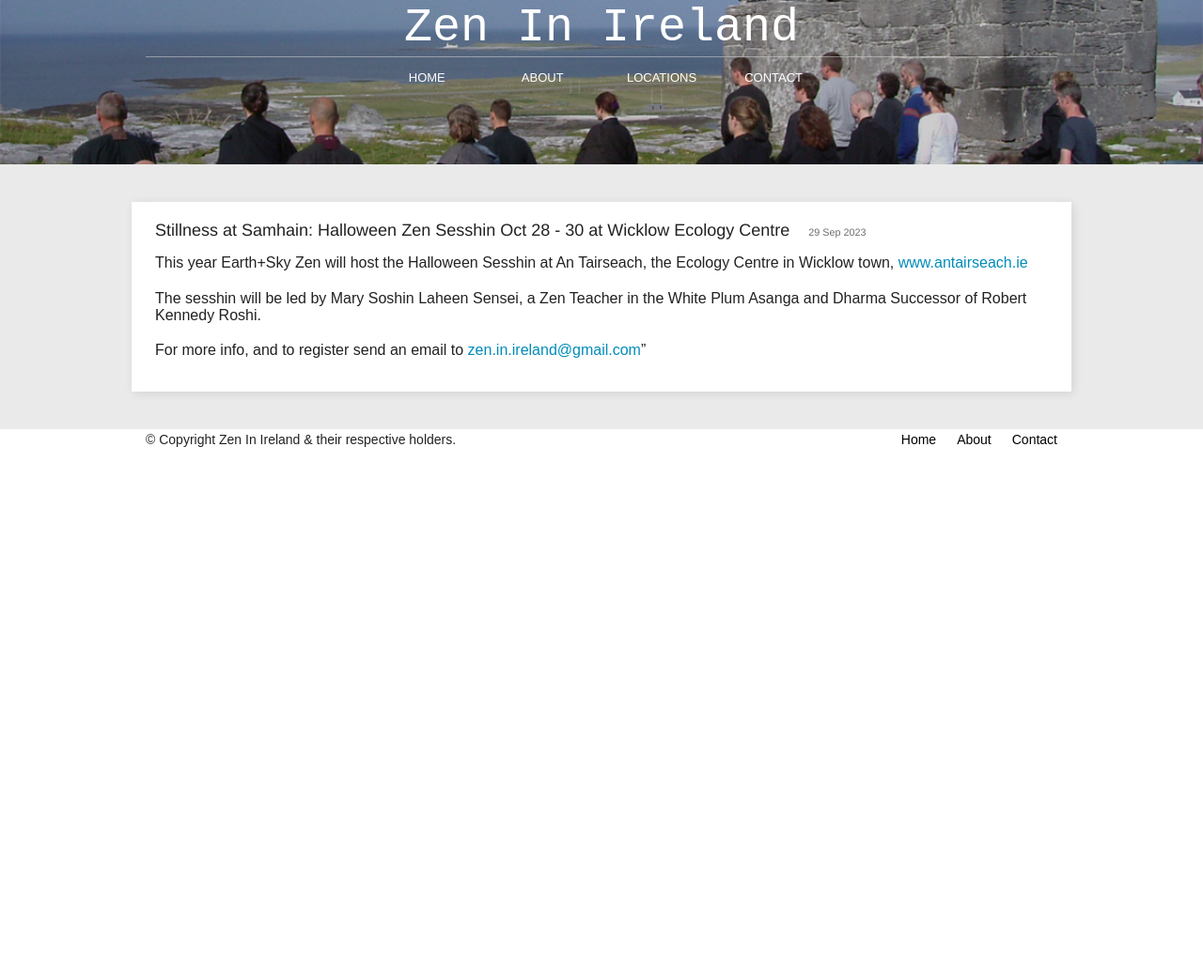
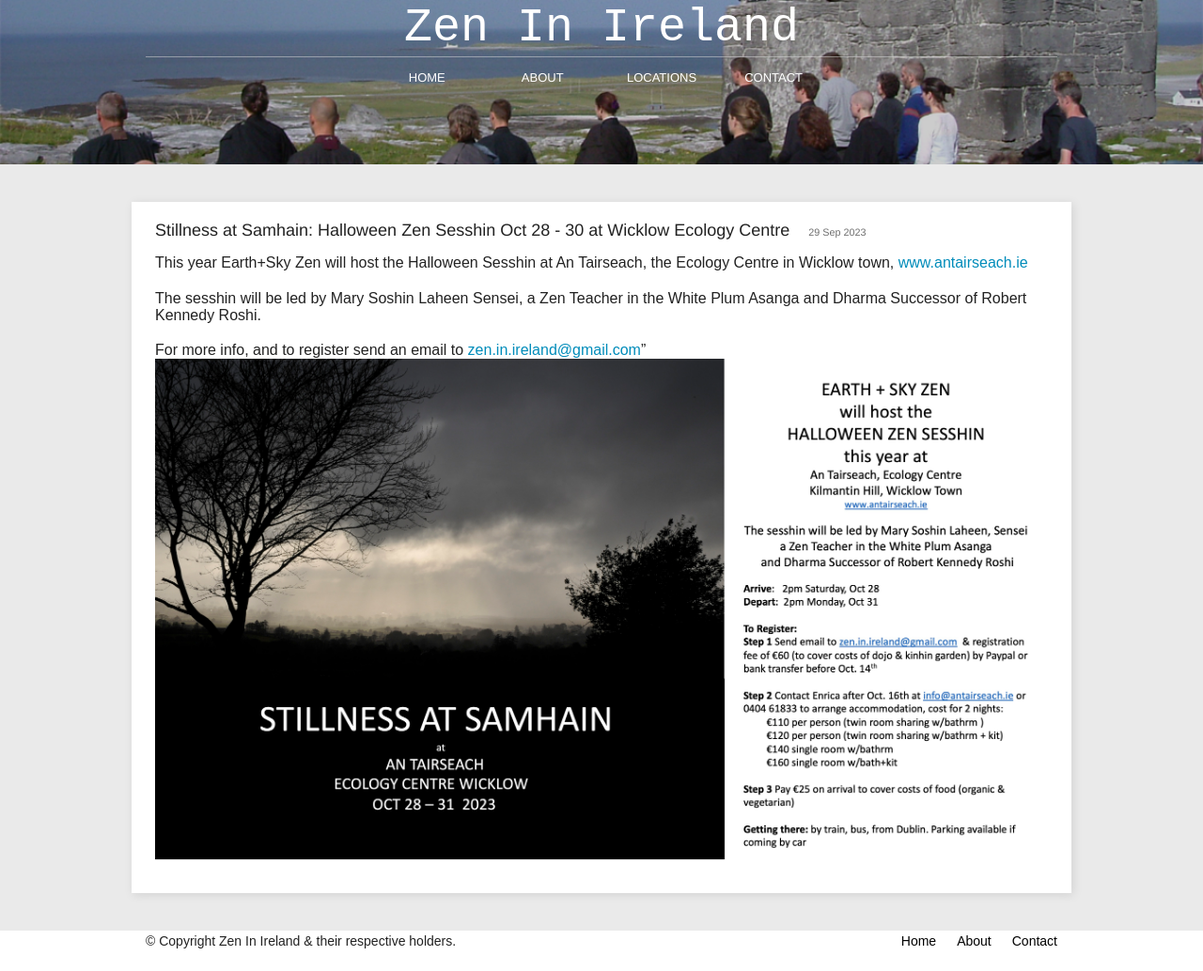
Before and after one commit to zen-ireland/zenireland.github.io, a Jekyll site: the page built from _posts/2023-09-30-stillness-at-samhain-halloween-zen-sesshin-oct-28-30-at-wicklow-ecology-centre.md, in a window 1280 px wide. Shown: the whole page at 94% size. Built offline with Jekyll 4.4.1, drawn with Linux system fonts in a browser that asks for light colours; before the commit the page ends 900 px from its top, so only the background shows below that.

Commit message:
TinaCMS content update by Tom S

```diff
--- a/_posts/2023-09-30-stillness-at-samhain-halloween-zen-sesshin-oct-28-30-at-wicklow-ecology-centre.md
+++ b/_posts/2023-09-30-stillness-at-samhain-halloween-zen-sesshin-oct-28-30-at-wicklow-ecology-centre.md
@@ -13,4 +13,4 @@ This year Earth+Sky Zen will host the Halloween Sesshin at An Tairseach, the Eco
 
 The sesshin will be led by Mary Soshin Laheen Sensei, a Zen Teacher in the White Plum Asanga and Dharma Successor of Robert Kennedy Roshi.
 
-For more info, and to register send an email to [zen.in.ireland@gmail.com](mailto:zen.in.ireland@gmail.com)"
+For more info, and to register send an email to [zen.in.ireland@gmail.com](mailto:zen.in.ireland@gmail.com)"![](</img/Stillness at Samhain 2023.jpg>)
```
